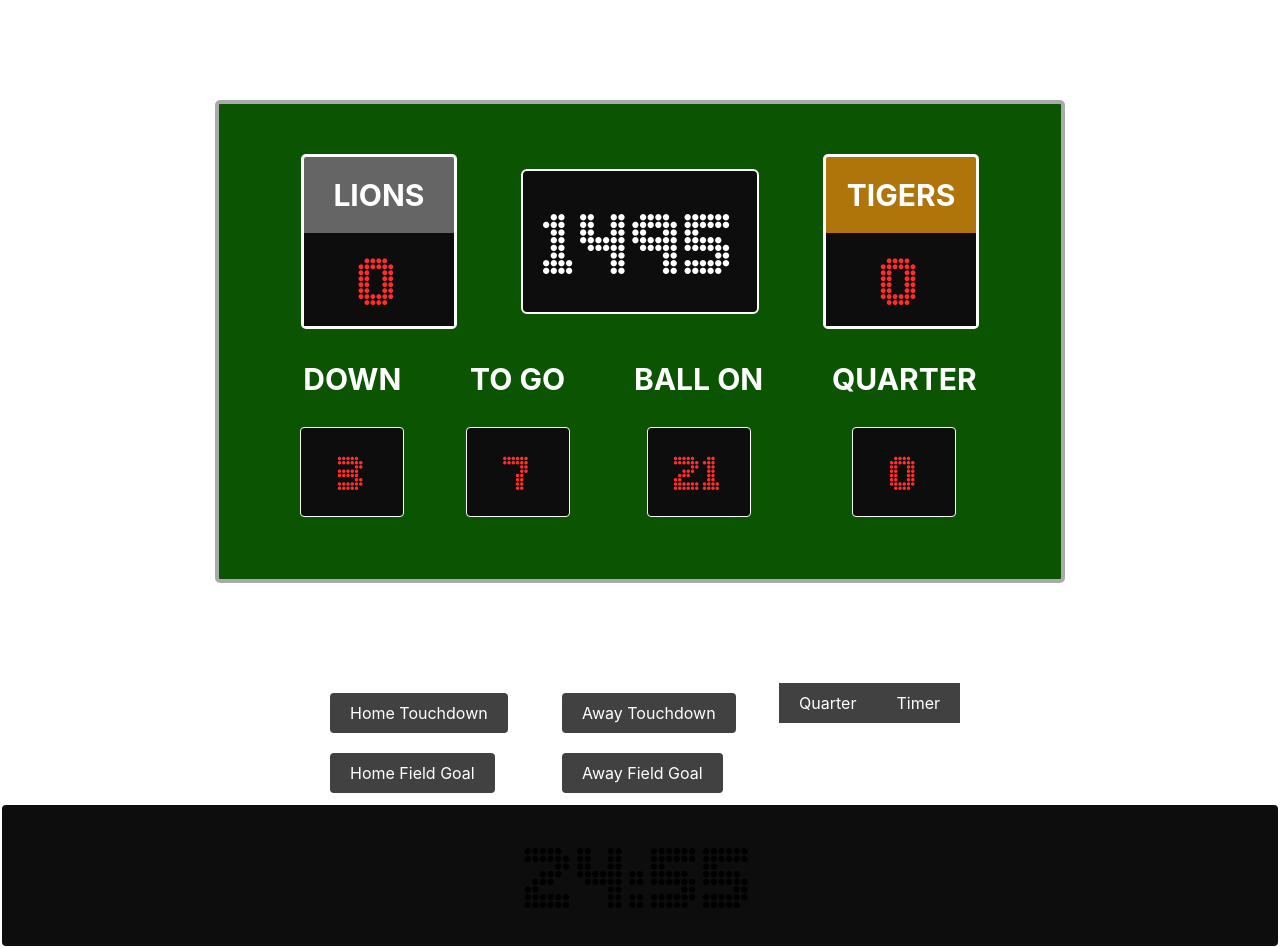
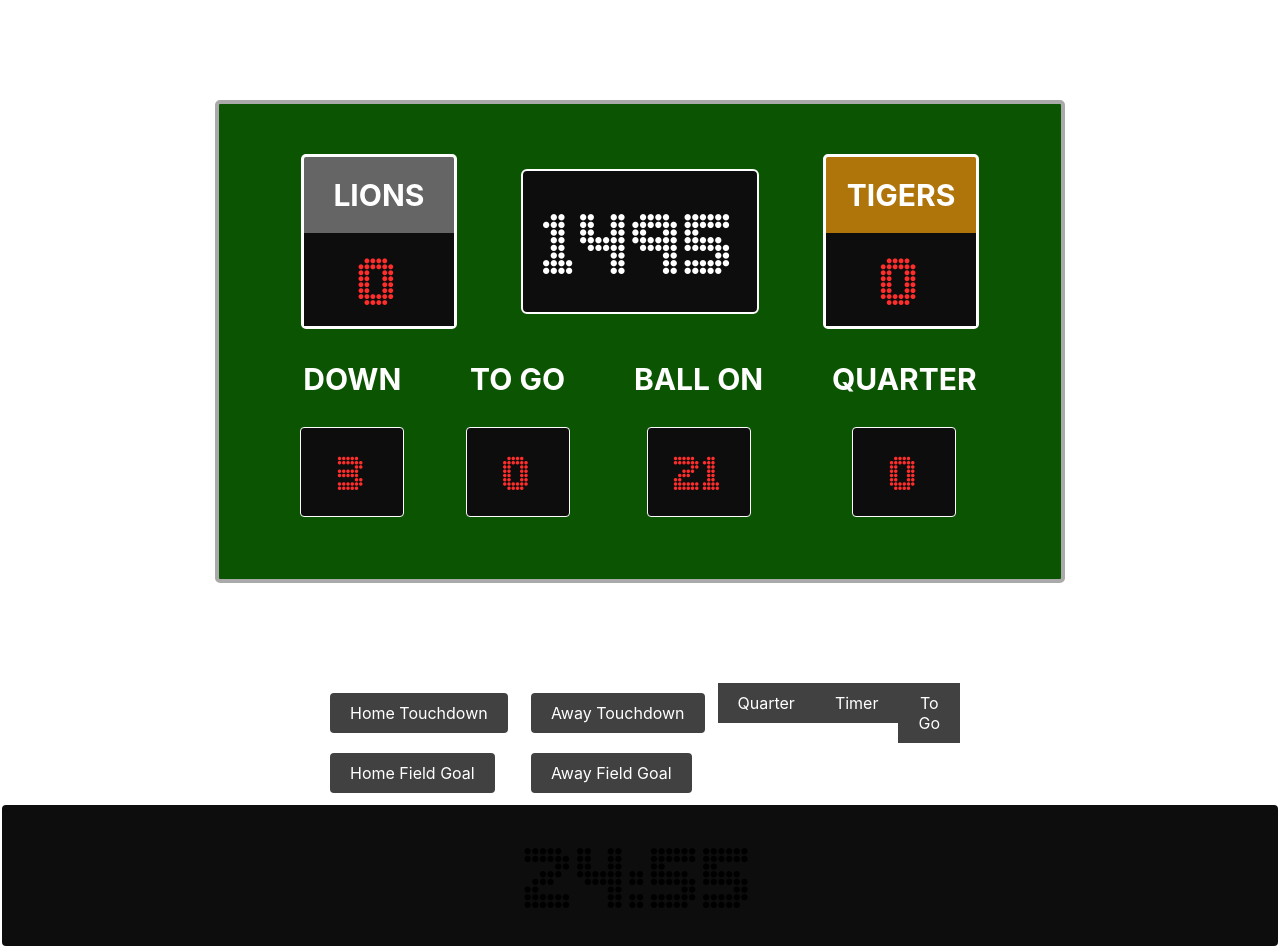
Before and after one commit to bloominstituteoftechnology/react-american-football-scoreboard, a React (Create React App) app: page / in a window 1280 px wide. Built offline with nearby package versions, Linux system fonts and the light colour scheme.

Commit message:
To go button works, resets to 0 after 4.

```diff
--- a/src/App.js
+++ b/src/App.js
@@ -13,14 +13,15 @@ function App() {
   const [quarter, setQuarter] = useState(0);
   const [timer, setTimer] = useState(1500);
   const [pause, play] = useState(true);
+  const [toGo, setToGo] = useState(0);
 
   return (
     <div className="container">
       <section className="scoreboard">
         <ScoreBoard homeScore={homeScore} awayScore={awayScore} timer={timer} setTimer={setTimer}  />
-        <BottomRow quarter={quarter} setQuarter={setQuarter} timer={timer} setTimer={setTimer}/>
+        <BottomRow quarter={quarter} setQuarter={setQuarter} timer={timer} setTimer={setTimer} toGo={toGo} setToGo={setToGo} />
       </section>
-        <Buttons quarter={quarter} homeScore={homeScore} awayScore={awayScore} setHome={setHome} setAway={setAway} setQuarter={setQuarter} timer={timer} setTimer={setTimer} />
+        <Buttons quarter={quarter} homeScore={homeScore} awayScore={awayScore} setHome={setHome} setAway={setAway} setQuarter={setQuarter} timer={timer} setTimer={setTimer} toGo={toGo} setToGo={setToGo}/>
         <Timer timer={timer} setTimer={setTimer} pause={pause} play={play}/>
     </div>
   );
--- a/src/BottomRow.js
+++ b/src/BottomRow.js
@@ -9,7 +9,7 @@ const BottomRow = (useState) => {
       </div>
       <div className="toGo">
         <h3 className="toGo__title">To Go</h3>
-        <div className="toGo__value">7</div>
+        <div className="toGo__value">{useState.toGo}</div>
       </div>
       <div className="ballOn">
         <h3 className="ballOn__title">Ball on</h3>
--- a/src/components/Buttons.js
+++ b/src/components/Buttons.js
@@ -20,18 +20,19 @@ return (
             className="awayButtons__quarter">
             {useState.quarter === 5 ? useState.setQuarter(useState.quarter === 0) : useState.quarter === 0 }Quarter</button>
 
-
-
-
-
-
-
         </div>
         <div className="awayButtons__timerButtons">
             {/* <button onClick={() => useState.setTimer(useState.timer)}>Timer</button> */}
             <button onClick={() => useState.setTimer(!useState.pause)} className="App">
              {useState.pause === false ? useState.play : useState.pause}Timer</button>
         </div>
+        <div className="awayButtons__toGo">
+
+            <button onClick={() =>   useState.setToGo(useState.toGo + 1)}
+            className="awayButtons__toGo">
+            {useState.toGo === 5 ? useState.setToGo(useState.toGo === 0) : useState.toGo === 0 }To Go</button>
+
+        </div>
     </section>
     )
 }
--- a/src/components/Scoreboard.js
+++ b/src/components/Scoreboard.js
@@ -4,14 +4,10 @@ import React from 'react';
 const Scoreboard = (useState) => {
 
    return (
-    // <div className="container">
-    // <section className="scoreboard">
+
       <div className="topRow">
         <div className="home">
           <h2 className="home__name">Lions</h2>
-
-          {/* TODO STEP 3 - We need to change the hardcoded values in these divs to accept dynamic values from our state. */}
-
           <div className="home__score">{useState.homeScore}</div>
         </div>
         <div className="timer">{useState.timer}</div>
--- a/src/components/Timer.js
+++ b/src/components/Timer.js
@@ -13,7 +13,7 @@ const Timer = (useState, toggleTimer) => {
       }, 1000);
     }, []);
     if (useState.timer <= 0) {
-      useState.setTimer(1500);
+      toggleTimer();
 
 
     function stopTimer(){
```
